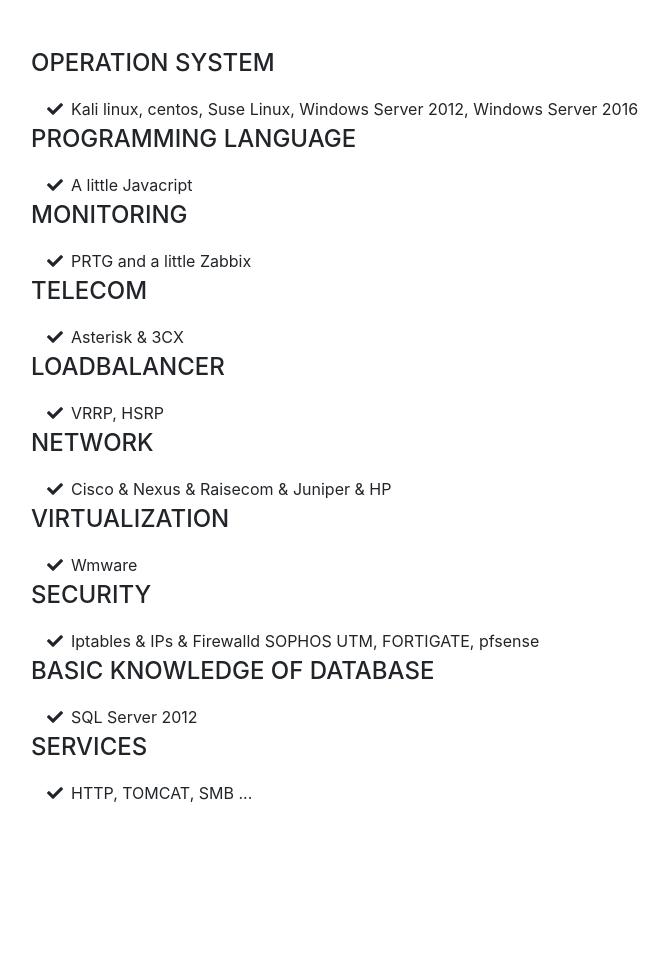
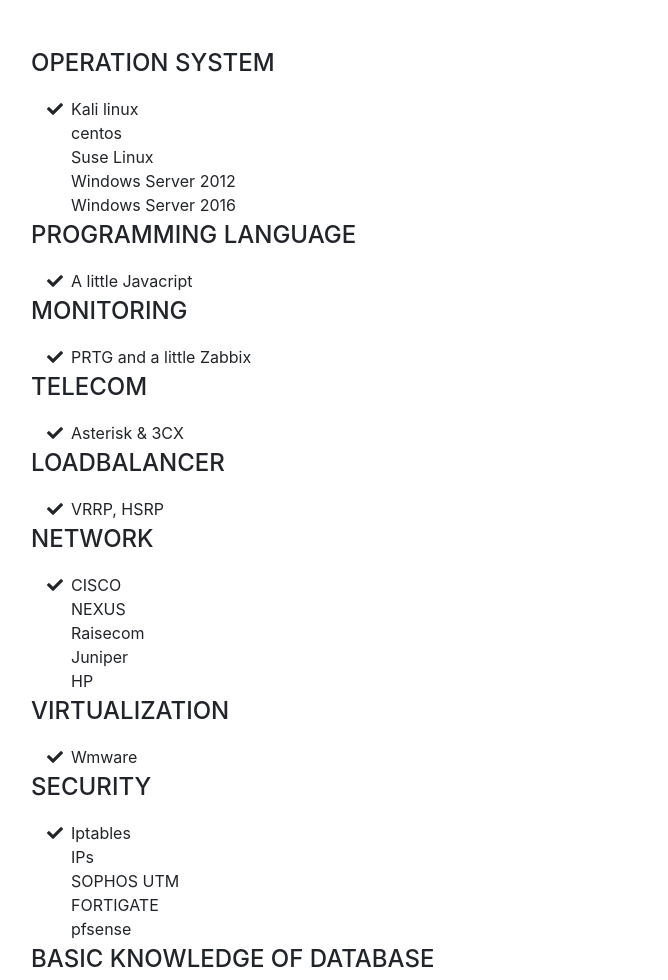
Before and after one commit to phan-van-thuy/phan-van-thuy, a website with bundled scripts: page index.html in a window 1280 px wide. Shown: the part 4271-5251 px from the top of the page, without its empty margins (289-957 px from the left). Before the commit the page ends 5124 px from the top, so only its background shows below. Built offline with nearby package versions, Linux system fonts and the light colour scheme; a web font is replaced by a local one.

Commit message:
cv mr.thuy

```diff
--- a/index.html
+++ b/index.html
@@ -244,7 +244,12 @@
           <ul class="fa-ul mb-0">
             <li>
               <i class="fa-li fa fa-check"></i>
-              Kali linux, centos, Suse Linux, Windows Server 2012, Windows Server 2016</li>
+              <li>Kali linux</li>
+			  <li>centos</li>
+			  <li>Suse Linux</li>
+			  <li>Windows Server 2012</li>
+			  <li>Windows Server 2016</li>
+			  </li>
           </ul>
 
           <div class="subheading mb-3">Programming Language</div>
@@ -279,7 +284,12 @@
           <ul class="fa-ul mb-0">
             <li>
               <i class="fa-li fa fa-check"></i>
-              Cisco & Nexus & Raisecom & Juniper & HP</li>
+              <li>CISCO</li>
+			  <li>NEXUS</li>
+			  <li>Raisecom</li>
+			  <li>Juniper</li>
+			  <li>HP</li>
+			  </li>
           </ul>
 
 		  <div class="subheading mb-3">Virtualization</div>
@@ -293,7 +303,12 @@
           <ul class="fa-ul mb-0">
             <li>
               <i class="fa-li fa fa-check"></i>
-              Iptables & IPs & Firewalld SOPHOS UTM, FORTIGATE, pfsense</li>
+              <li>Iptables</li>
+			  <li>IPs </li>
+			  <li>SOPHOS UTM</li>
+			  <li>FORTIGATE</li>
+			  <li>pfsense</li>
+			  </li>
           </ul>
 
 		  <div class="subheading mb-3">Basic Knowledge of Database</div>
```
